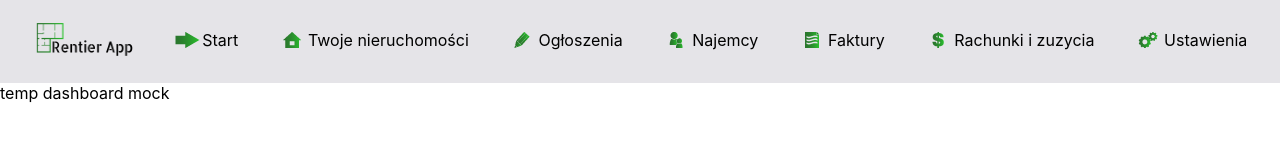
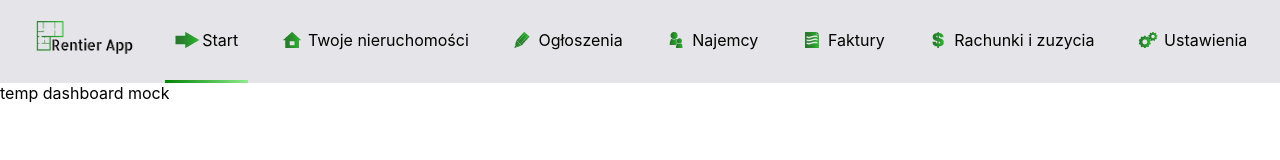
Before and after one commit to rapapor/inzynierka, a React (Create React App) app: page / in a window 1280 px wide. Both pictures are taken after a click on the button "Zaloguj". Shown: the top 160 px of the page. Built offline with nearby package versions, Linux system fonts and the light colour scheme.

Commit message:
active pages nav buttons

```diff
--- a/src/App.js
+++ b/src/App.js
@@ -29,6 +29,18 @@ class App extends Component {
         return <LoginPages setUserInfo={this.setUserInfo} setPages={this.setPages}/>;
       case 'dashboard':
         return <div>temp dashboard mock</div>// <Dashboard />
+      case 'immovables':
+        return <div>temp immovables mock</div>// <immovables />
+      case 'advertisements':
+        return <div>temp advertisements mock</div>// <advertisements />
+      case 'tenant':
+        return <div>temp tenant mock</div>// <tenant />
+      case 'invoice':
+        return <div>temp invoice mock</div>// <invoice />
+      case 'checkPages':
+        return <div>temp checkPages mock</div>// <checkPages />
+      case 'options':
+        return <div>temp options mock</div>// <options />
       default:
         return <LoginPages />;
     }
@@ -38,7 +50,7 @@ class App extends Component {
     const { currentPage } = this.state
     return (
       <React.Fragment>
-        {currentPage !== 'loginPages' && <Menu setPages={this.setPages} />}
+        {currentPage !== 'loginPages' && <Menu globalState={this.state} setPages={this.setPages} />}
         {this.renderPages()}
       </React.Fragment>
     );
--- a/src/components/menuButton/index.js
+++ b/src/components/menuButton/index.js
@@ -1,9 +1,9 @@
 import React from 'react';
 import './style.sass'
 
-const MenuButton = ({ label, onClick, icon }) => {
+const MenuButton = ({ label, onClick, icon, active }) => {
   return (
-    <div className='menu-button' onClick={onClick}>
+    <div className={`menu-button ${active === true ? 'active' : ''}`} onClick={onClick}>
       {icon && <img src={icon} alt='btn-icon'/>}
       {label}
     </div>
--- a/src/components/menuButton/style.sass
+++ b/src/components/menuButton/style.sass
@@ -19,3 +19,14 @@
     border-top: 0px
     border-left: 0px
     border-right: 0px
+  &.active
+    border-width: 3px
+    border-style: solid
+    -moz-border-image: -moz-linear-gradient(right, green 0%, lightgreen 100%, green 0%)
+    -webkit-border-image: -webkit-linear-gradient(right, green 0%, lightgreen 100%, green 0%)
+    border-image: linear-gradient(to right, green 0%, lightgreen 100%, green 0%)
+    -webkit-border-image-slice: 2
+    border-image-slice: 2
+    border-top: 0px
+    border-left: 0px
+    border-right: 0px
--- a/src/containers/menu/index.js
+++ b/src/containers/menu/index.js
@@ -25,18 +25,19 @@ class Menu extends Component {
 
 
   render(){
+    const { globalState: { currentPage } } = this.props
     return (
       <section className='menu-container'>
         <div className='logo-container'>
-          <img src={logo} />
+          <a href='/'><img src={logo} alt='logo'/></a>
         </div>
-        <MenuButton icon={startIcon} label={'Start'} onClick={() => this.goTo('loginPages')} />
-        <MenuButton icon={houseIcon} label={'Twoje nieruchomości'} onClick={() => this.goTo('loginPages')} />
-        <MenuButton icon={ad} label={'Ogłoszenia'} onClick={() => this.goTo('loginPages')} />
-        <MenuButton icon={tenant} label={'Najemcy'} onClick={() => this.goTo('loginPages')} />
-        <MenuButton icon={invoice} label={'Faktury'} onClick={() => this.goTo('loginPages')} />
-        <MenuButton icon={check} label={'Rachunki i zuzycia'} onClick={() => this.goTo('loginPages')} />
-        <MenuButton icon={options} label={'Ustawienia'} onClick={() => this.goTo('loginPages')} />
+        <MenuButton icon={startIcon} label={'Start'} onClick={() => this.goTo('dashboard')} active={currentPage === 'dashboard' ? true : false}/>
+        <MenuButton icon={houseIcon} label={'Twoje nieruchomości'} onClick={() => this.goTo('immovables')} active={currentPage === 'immovables' ? true : false}/>
+        <MenuButton icon={ad} label={'Ogłoszenia'} onClick={() => this.goTo('advertisements')} active={currentPage === 'advertisements' ? true : false}/>
+        <MenuButton icon={tenant} label={'Najemcy'} onClick={() => this.goTo('tenant')} active={currentPage === 'tenant' ? true : false}/>
+        <MenuButton icon={invoice} label={'Faktury'} onClick={() => this.goTo('invoice')} active={currentPage === 'invoice' ? true : false}/>
+        <MenuButton icon={check} label={'Rachunki i zuzycia'} onClick={() => this.goTo('checkPages')} active={currentPage === 'checkPages' ? true : false}/>
+        <MenuButton icon={options} label={'Ustawienia'} onClick={() => this.goTo('options')} active={currentPage === 'options' ? true : false}/>
       </section>
     )
   }
```
